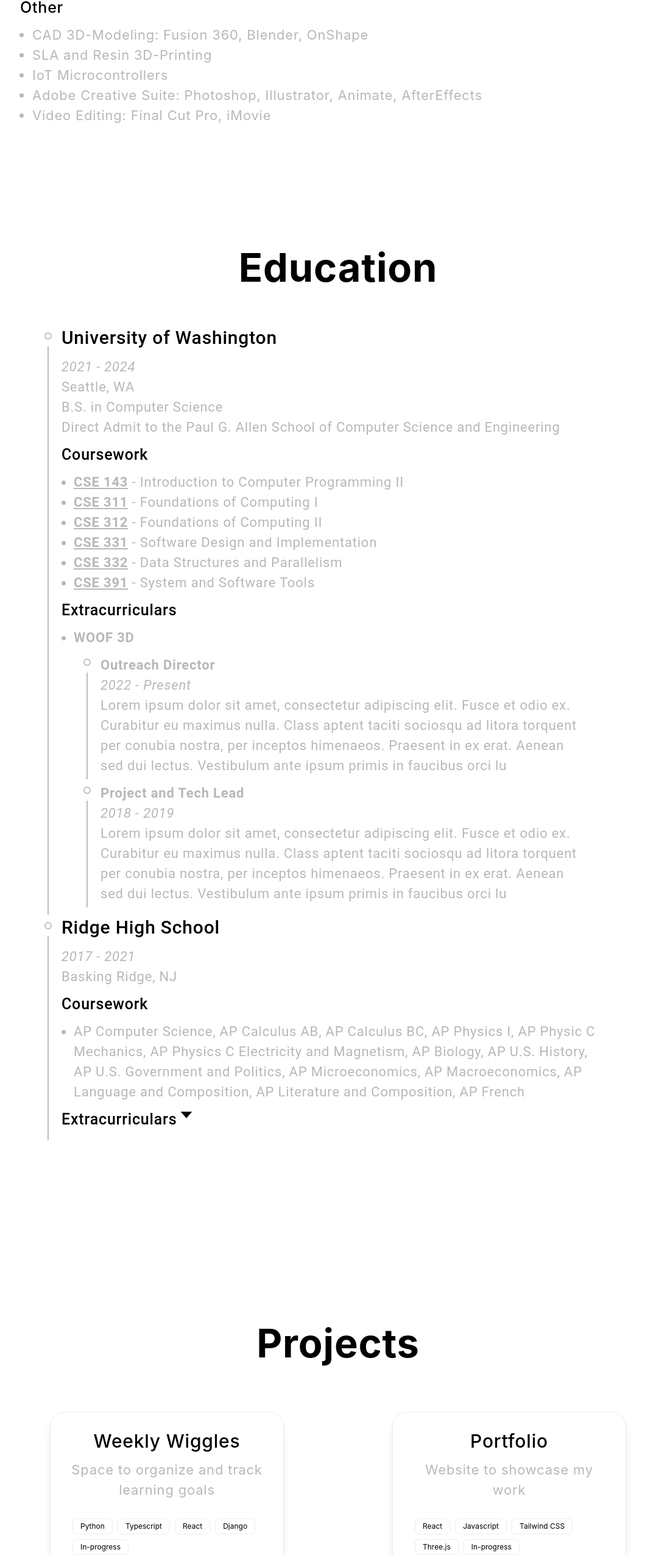
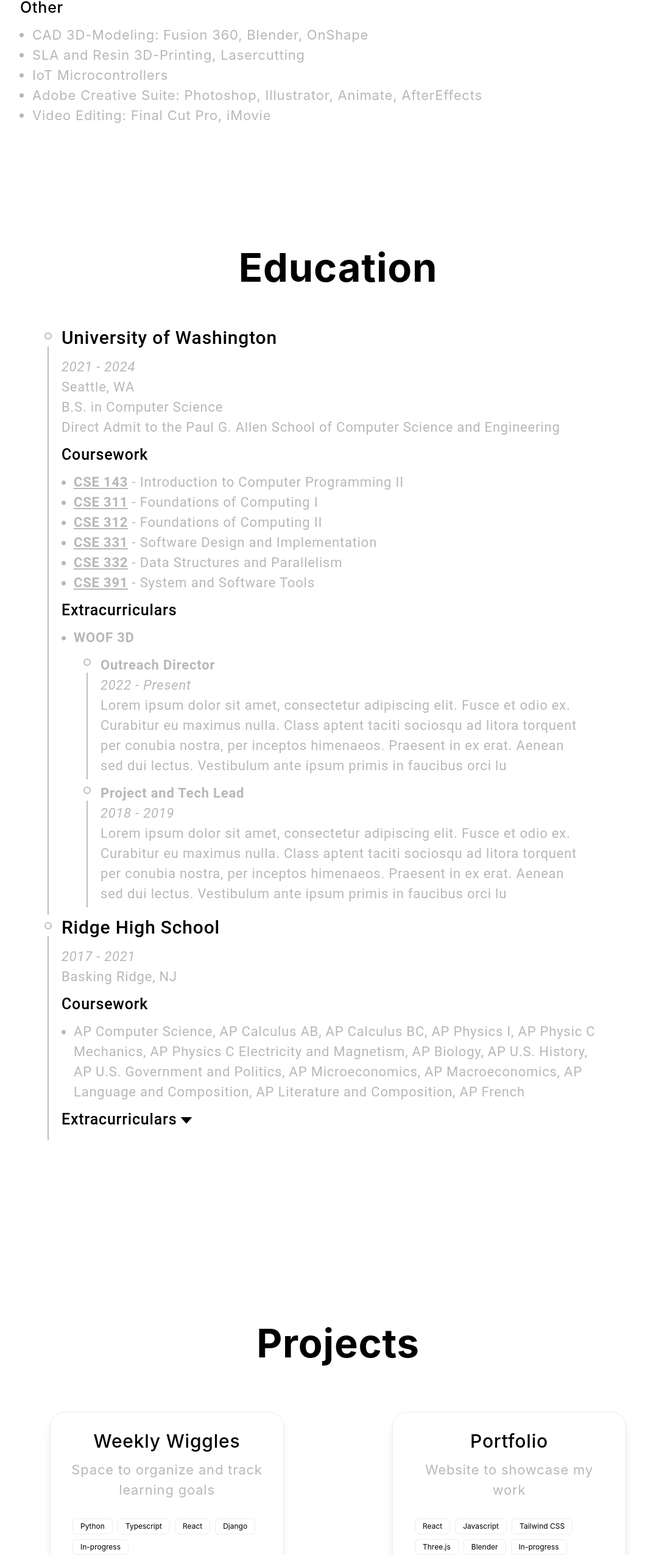
Before and after one commit to JaclynChen/Portfolio, a React (Create React App) app in the folder portfolio/: page / in a window 1280 px wide. Shown: the part 3194-5744 px from the top of the page at 61% size, without its empty margins (117-1176 px from the left). Built offline with nearby package versions, Linux system fonts and the light colour scheme.

Commit message:
made extracurricular arrow centered

```diff
--- a/portfolio/public/index.html
+++ b/portfolio/public/index.html
@@ -7,7 +7,7 @@
     <meta name="theme-color" content="#000000" />
     <meta
       name="description"
-      content="Web site created using create-react-app"
+      content="Portfolio"
     />
     <link rel="apple-touch-icon" href="%PUBLIC_URL%/logo192.png" />
     <!--
--- a/portfolio/src/components/About.js
+++ b/portfolio/src/components/About.js
@@ -124,7 +124,7 @@ const About = () => {
             </p>
           </li>
           <li className="custom-li">
-            <p className="text-left">SLA and Resin 3D-Printing</p>
+            <p className="text-left">SLA and Resin 3D-Printing, Lasercutting</p>
           </li>
           <li className="custom-li">
             <p className="text-left">IoT Microcontrollers</p>
--- a/portfolio/src/components/Education.js
+++ b/portfolio/src/components/Education.js
@@ -196,7 +196,7 @@ const Education = () => {
                         <div className="flex">
                           {" "}
                           <h4 className="py-4">Extracurriculars </h4>{" "}
-                          <div className="mt-1">
+                          <div className="relative flex items-center justify-center ">
                             <BiCaretDown size="32" />
                           </div>{" "}
                         </div>
--- a/portfolio/src/components/Projects.js
+++ b/portfolio/src/components/Projects.js
@@ -21,7 +21,7 @@ const Projects = () => {
       description: "Website to showcase my work",
       //imgUrl: projImg1,
       link: "/portfolio",
-      tags: ["React", "Javascript", "Tailwind CSS", "Three.js", "In-progress" ],
+      tags: ["React", "Javascript", "Tailwind CSS", "Three.js", "Blender", "In-progress" ],
     },
     {
       title: "Penn Wharton Budget Model",
```
